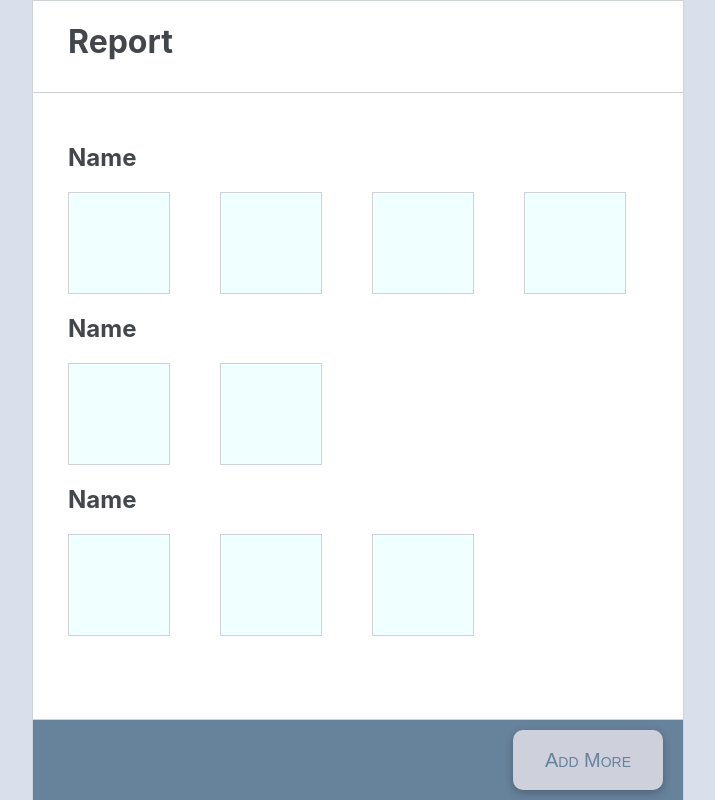
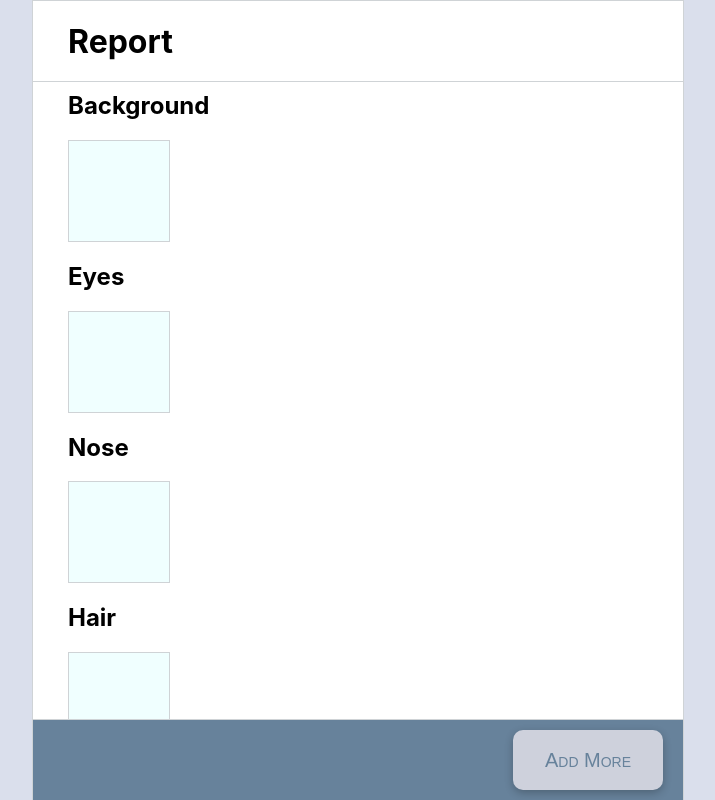
Before and after one commit to StefanGuzun/image-Select, a React (Create React App) app: page /ReportPage in a window 1280 px wide. Shown: the top 800 px of the page, without its empty margins (282-997 px from the left). Built offline with nearby package versions, Linux system fonts and the light colour scheme; data requests are answered from the project's data file.

Commit message:
Repost categories ready

```diff
--- a/data/db.json
+++ b/data/db.json
@@ -1,5 +1,14 @@
 {
-  "reports": [],
+  "reports": [
+    {
+      "src": "blob:http://localhost:3001/50b4e0ae-b545-4668-94d3-5a966c68694c",
+      "id": 1
+    },
+    {
+      "src": "blob:http://localhost:3001/5948bee7-12a9-413d-b617-7649c34a7c79",
+      "id": 2
+    }
+  ],
   "reasons": [
     {
       "reason": "Background",
@@ -28,14 +37,6 @@
     {
       "reason": "Jewellery",
       "id": 7
-    },
-    {
-      "reason": "dawdad",
-      "id": 8
-    },
-    {
-      "reason": "",
-      "id": 9
     }
   ],
   "Why": [
--- a/src/components/ReportPage/ReportPage.css
+++ b/src/components/ReportPage/ReportPage.css
@@ -1,9 +1,19 @@
 .ReportPage{
     border:  1.5px solid #cfd3d6;
-    height: 1000px;
+    height: 820px;
     width: 650px;
     background-color: white;
-    color: #43464b;
+    overflow-y: hidden;
+}
+
+.Header {
+    width: 650px;
+    height: 70px;
+    border-bottom: 1.5px solid #cfd3d6;
+    position: fixed;
+    background-color: white;
+    padding-bottom: 10px;
+
 }
 
 .UnrealImages {
--- a/src/components/ReportPage/ReportPage.tsx
+++ b/src/components/ReportPage/ReportPage.tsx
@@ -1,42 +1,45 @@
 import { Link } from 'react-router-dom';
 import './ReportPage.css';
+import { getReason } from '../../API';
+import { useState, useEffect } from 'react';
 
 const ReportPage = () => {
+  const [reasons, setReasons] = useState<any>([]);
+
+  useEffect(() => {
+    getReason()
+    .then(item => setReasons(item))
+    .catch(err => console.log(err))
+}, [])
+
+
   return (
       <div className='ReportPage'>
-      <div style={{width: "100%", height: "70px", borderBottom: "1.5px solid #cfd3d6"}}>
-        <h1 style={{marginLeft: "35px"}}>Report</h1>
+        <div style={{width: "650px", height: "70px", backgroundColor: "white"}}>
+        <div className="Header">
+          <h1 style={{width: "100px", marginLeft: "35px", marginBottom: "20px"}}>Report</h1>
         </div>
-          <div style={{width: "100%", height: "auto", marginTop: "50px"}}>
-            <h2 style={{marginLeft: "35px"}}>Name</h2>
+        </div>
+        <div style={{width: "100%", height: "660px", paddingBottom: "15px", overflowY: "scroll"}}>
+        {reasons.map((item:any) => {
+          return (
+            <>
+              <h2 style={{marginLeft: "35px"}}>{item.reason}</h2>
               <div className='UnrealImages'>
                 <div className='UnrealImagesItem'/>
-              <div className='UnrealImagesItem'/>
-              <div className='UnrealImagesItem'/>
-              <div className='UnrealImagesItem'/>
               </div>
+            </>
+          )
+        })}
         </div>
-          <div>
-            <h2 style={{marginLeft: "35px"}}>Name</h2>
-            <div className='UnrealImages'>
-              <div className='UnrealImagesItem'/>
-              <div className='UnrealImagesItem'/>
-            </div>
-          </div>
-          <div>
-            <h2 style={{marginLeft: "35px"}}>Name</h2>
-            <div className='UnrealImages'>
-              <div className='UnrealImagesItem'/>
-              <div className='UnrealImagesItem'/>
-              <div className='UnrealImagesItem'/>
-            </div>
-          </div>
+        <div style={{width: "650px", height: "80px", backgroundColor: "black"}}>
           <div className='FooterReportPage'>
             <Link to='/'>
               <button className='AddMoreButton'>Add More</button>
             </Link>
           </div>
       </div>
+    </div>
   )
 }
 
```
Lines whose indentation alone changed are shown as unchanged.
